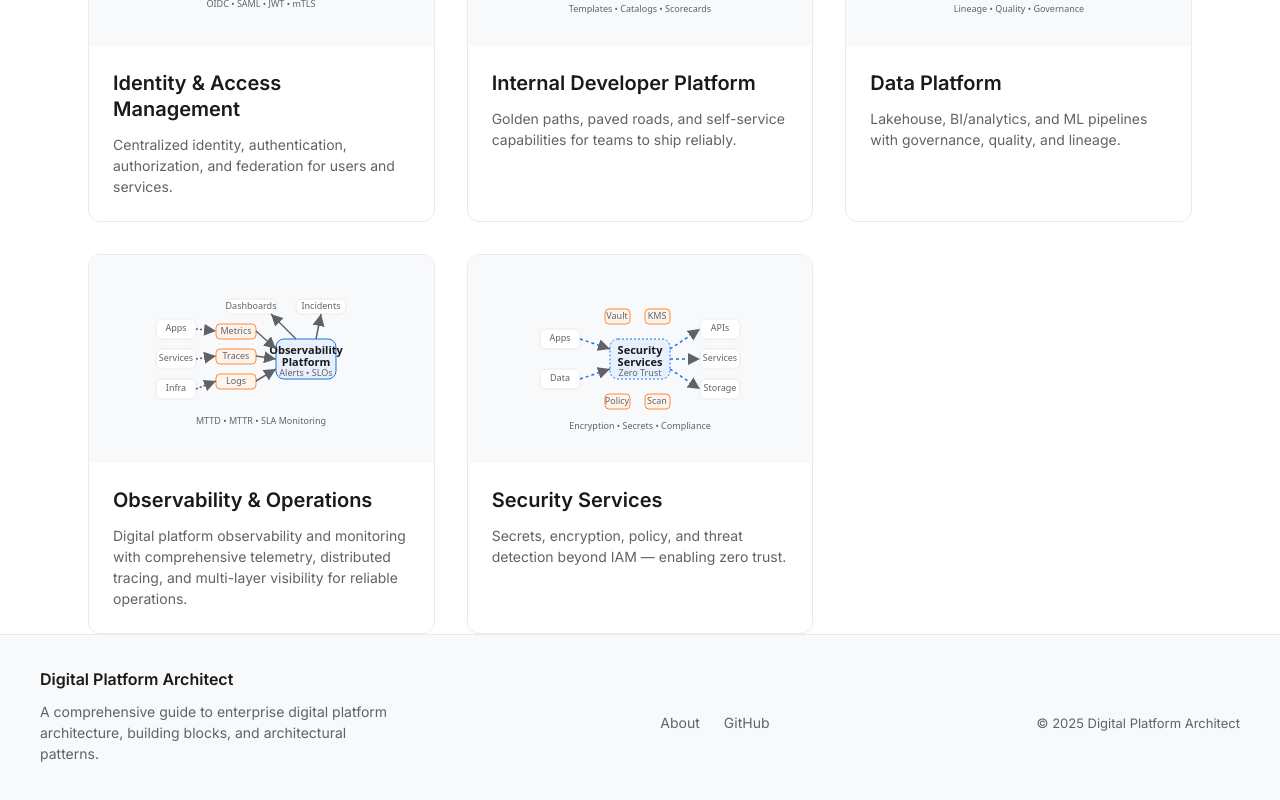
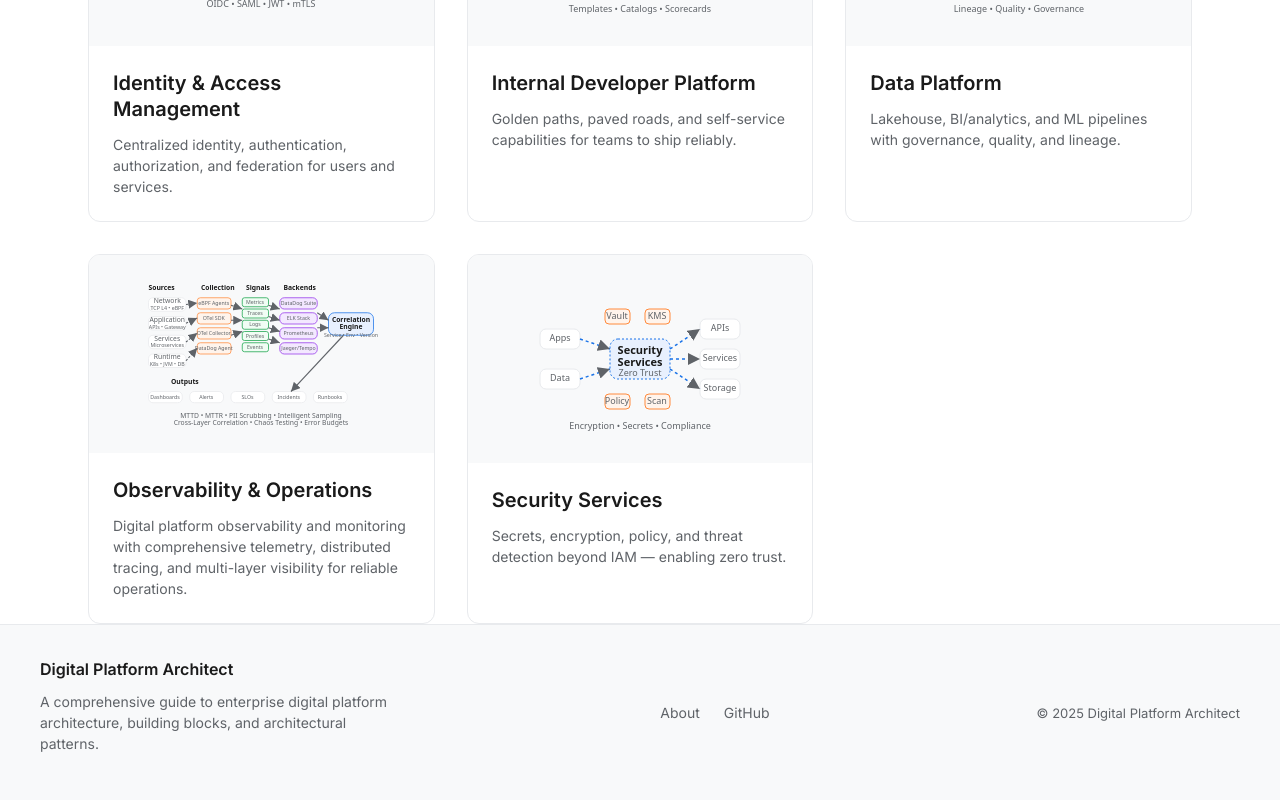
Before and after one commit to lahirugmg/digitalplatformarchitect, a Next.js app: page /blocks in a window 1280 px wide. Shown: the part 891-1691 px from the top of the page. Built offline with nearby package versions, Linux system fonts and the light colour scheme.

Commit message:
Improvements

```diff
--- a/app/solutions/page.tsx
+++ b/app/solutions/page.tsx
@@ -19,6 +19,7 @@ export default function SolutionsPage() {
             perspectives connect so stakeholders, architects, and engineers collaborate effectively.
           </p>
           <nav className="solutions-toc" aria-label="Solutions navigation">
+            <a href="#explore-architecture" className="toc-link">Explore Layers</a>
             <a href="#audience-roles" className="toc-link">Audience & Roles</a>
             <a href="#business-architecture" className="toc-link">Business Architecture</a>
             <a href="#solution-architecture" className="toc-link">Solution Architecture</a>
@@ -37,7 +38,7 @@ export default function SolutionsPage() {
               <h2>Explore Architecture Layers</h2>
             </div>
             <div className="section-content">
-              <ArchitectureExplorer />
+              <ArchitectureExplorer defaultRole="architect" />
             </div>
           </div>
         </section>
--- a/components/ArchitectureExplorer.tsx
+++ b/components/ArchitectureExplorer.tsx
@@ -153,8 +153,8 @@ function collapseToLevel(root: ArchNode, maxLevel: number) {
 }
 function toggleNode(n: any) { if (n.children) { n._children = n.children; n.children = null; } else { n.children = n._children; n._children = null; } }
 
-export function ArchitectureExplorer({ data }: { data?: ArchNode }) {
-  const [rolePreset, setRolePreset] = useState<RolePreset>("business");
+export function ArchitectureExplorer({ data, defaultRole = "business" }: { data?: ArchNode; defaultRole?: RolePreset }) {
+  const [rolePreset, setRolePreset] = useState<RolePreset>(defaultRole);
   const [maxLevel, setMaxLevel] = useState<number>(2);
   const svgRef = useRef<SVGSVGElement | null>(null);
   const gRef = useRef<SVGGElement | null>(null);
--- a/components/diagrams/blocks/ObservabilityDiagram.tsx
+++ b/components/diagrams/blocks/ObservabilityDiagram.tsx
@@ -1,14 +1,19 @@
 export function ObservabilityDiagram() {
   return (
-    <svg viewBox="0 0 240 160" role="img" aria-label="Observability & Operations overview">
+    <svg viewBox="0 0 320 200" role="img" aria-label="Comprehensive Observability & Operations Architecture">
       <style>{`
         .label { fill: var(--text); font: 600 11px system-ui; }
+        .label-sm { fill: var(--text); font: 600 9px system-ui; }
         .subtle { fill: var(--text-secondary); font: 500 9px system-ui; }
+        .micro { fill: var(--text-secondary); font: 400 7px system-ui; }
         .box { fill: var(--surface); stroke: var(--border); rx: 6; ry: 6; }
-        .observability { fill: var(--primary-light); stroke: var(--primary); rx: 8; ry: 8; }
-        .telemetry { fill: var(--orange-light); stroke: var(--orange); rx: 4; ry: 4; }
+        .platform { fill: var(--primary-light); stroke: var(--primary); rx: 8; ry: 8; }
+        .collector { fill: var(--orange-light); stroke: var(--orange); rx: 4; ry: 4; }
+        .backend { fill: var(--purple-light); stroke: var(--purple); rx: 6; ry: 6; }
+        .signal { fill: var(--green-light); stroke: var(--green); rx: 3; ry: 3; }
         .edge { stroke: var(--text-secondary); stroke-width: 1.5; marker-end: url(#arrow); }
-        .data-flow { stroke-dasharray: 2,2; }
+        .data-flow { stroke-dasharray: 3,2; stroke: var(--primary); }
+        .correlation { stroke: var(--purple); stroke-width: 2; }
       `}</style>
 
       <defs>
@@ -17,55 +22,129 @@ export function ObservabilityDiagram() {
         </marker>
       </defs>
 
-      {/* Applications */}
-      <rect x="15" y="40" width="40" height="20" className="box" />
-      <text x="35" y="52" textAnchor="middle" className="subtle">Apps</text>
+      {/* Multi-Layer Sources */}
+      <text x="10" y="15" className="label-sm">Sources</text>
 
-      <rect x="15" y="70" width="40" height="20" className="box" />
+      {/* Network Layer */}
+      <rect x="10" y="25" width="50" height="18" className="box" />
+      <text x="35" y="32" textAnchor="middle" className="subtle">Network</text>
+      <text x="35" y="41" textAnchor="middle" className="micro">TCP L4 • eBPF</text>
+
+      {/* Application Layer */}
+      <rect x="10" y="50" width="50" height="18" className="box" />
+      <text x="35" y="57" textAnchor="middle" className="subtle">Application</text>
+      <text x="35" y="66" textAnchor="middle" className="micro">APIs • Gateway</text>
+
+      {/* Service Layer */}
+      <rect x="10" y="75" width="50" height="18" className="box" />
       <text x="35" y="82" textAnchor="middle" className="subtle">Services</text>
+      <text x="35" y="91" textAnchor="middle" className="micro">Microservices</text>
 
-      <rect x="15" y="100" width="40" height="20" className="box" />
-      <text x="35" y="112" textAnchor="middle" className="subtle">Infra</text>
+      {/* Infrastructure Layer */}
+      <rect x="10" y="100" width="50" height="18" className="box" />
+      <text x="35" y="107" textAnchor="middle" className="subtle">Runtime</text>
+      <text x="35" y="116" textAnchor="middle" className="micro">K8s • JVM • DB</text>
 
-      {/* Telemetry Collection */}
-      <rect x="75" y="45" width="40" height="15" className="telemetry" />
-      <text x="95" y="55" textAnchor="middle" className="subtle">Metrics</text>
+      {/* Collectors */}
+      <text x="80" y="15" className="label-sm">Collection</text>
 
-      <rect x="75" y="70" width="40" height="15" className="telemetry" />
-      <text x="95" y="80" textAnchor="middle" className="subtle">Traces</text>
+      <rect x="75" y="25" width="45" height="15" className="collector" />
+      <text x="97" y="35" textAnchor="middle" className="micro">eBPF Agents</text>
 
-      <rect x="75" y="95" width="40" height="15" className="telemetry" />
-      <text x="95" y="105" textAnchor="middle" className="subtle">Logs</text>
+      <rect x="75" y="45" width="45" height="15" className="collector" />
+      <text x="97" y="55" textAnchor="middle" className="micro">OTel SDK</text>
 
-      {/* Observability Platform */}
-      <rect x="135" y="60" width="60" height="40" className="observability" />
-      <text x="165" y="75" textAnchor="middle" className="label">Observability</text>
-      <text x="165" y="87" textAnchor="middle" className="label">Platform</text>
-      <text x="165" y="97" textAnchor="middle" className="subtle">Alerts • SLOs</text>
+      <rect x="75" y="65" width="45" height="15" className="collector" />
+      <text x="97" y="75" textAnchor="middle" className="micro">OTel Collector</text>
+
+      <rect x="75" y="85" width="45" height="15" className="collector" />
+      <text x="97" y="95" textAnchor="middle" className="micro">DataDog Agent</text>
+
+      {/* Signals */}
+      <text x="140" y="15" className="label-sm">Signals</text>
+
+      <rect x="135" y="25" width="35" height="12" className="signal" />
+      <text x="152" y="33" textAnchor="middle" className="micro">Metrics</text>
+
+      <rect x="135" y="40" width="35" height="12" className="signal" />
+      <text x="152" y="48" textAnchor="middle" className="micro">Traces</text>
+
+      <rect x="135" y="55" width="35" height="12" className="signal" />
+      <text x="152" y="63" textAnchor="middle" className="micro">Logs</text>
+
+      <rect x="135" y="70" width="35" height="12" className="signal" />
+      <text x="152" y="78" textAnchor="middle" className="micro">Profiles</text>
+
+      <rect x="135" y="85" width="35" height="12" className="signal" />
+      <text x="152" y="93" textAnchor="middle" className="micro">Events</text>
+
+      {/* Backends */}
+      <text x="190" y="15" className="label-sm">Backends</text>
+
+      <rect x="185" y="25" width="50" height="15" className="backend" />
+      <text x="210" y="35" textAnchor="middle" className="micro">DataDog Suite</text>
+
+      <rect x="185" y="45" width="50" height="15" className="backend" />
+      <text x="210" y="55" textAnchor="middle" className="micro">ELK Stack</text>
+
+      <rect x="185" y="65" width="50" height="15" className="backend" />
+      <text x="210" y="75" textAnchor="middle" className="micro">Prometheus</text>
+
+      <rect x="185" y="85" width="50" height="15" className="backend" />
+      <text x="210" y="95" textAnchor="middle" className="micro">Jaeger/Tempo</text>
+
+      {/* Correlation Engine */}
+      <rect x="250" y="45" width="60" height="30" className="platform" />
+      <text x="280" y="57" textAnchor="middle" className="label-sm">Correlation</text>
+      <text x="280" y="67" textAnchor="middle" className="label-sm">Engine</text>
+      <text x="280" y="77" textAnchor="middle" className="micro">Service • Env • Version</text>
 
       {/* Outputs */}
-      <rect x="85" y="20" width="50" height="15" className="box" />
-      <text x="110" y="30" textAnchor="middle" className="subtle">Dashboards</text>
+      <text x="40" y="140" className="label-sm">Outputs</text>
 
-      <rect x="155" y="20" width="50" height="15" className="box" />
-      <text x="180" y="30" textAnchor="middle" className="subtle">Incidents</text>
+      <rect x="10" y="150" width="45" height="15" className="box" />
+      <text x="32" y="160" textAnchor="middle" className="micro">Dashboards</text>
 
-      {/* Data collection */}
-      <line x1="55" y1="50" x2="75" y2="52" className="edge data-flow" />
-      <line x1="55" y1="80" x2="75" y2="77" className="edge data-flow" />
-      <line x1="55" y1="110" x2="75" y2="102" className="edge data-flow" />
+      <rect x="65" y="150" width="45" height="15" className="box" />
+      <text x="87" y="160" textAnchor="middle" className="micro">Alerts</text>
 
-      {/* Telemetry to platform */}
-      <line x1="115" y1="52" x2="135" y2="70" className="edge" />
-      <line x1="115" y1="77" x2="135" y2="80" className="edge" />
-      <line x1="115" y1="102" x2="135" y2="90" className="edge" />
+      <rect x="120" y="150" width="45" height="15" className="box" />
+      <text x="142" y="160" textAnchor="middle" className="micro">SLOs</text>
 
-      {/* Alerting */}
-      <line x1="155" y1="60" x2="130" y2="35" className="edge" />
-      <line x1="175" y1="60" x2="180" y2="35" className="edge" />
+      <rect x="175" y="150" width="45" height="15" className="box" />
+      <text x="197" y="160" textAnchor="middle" className="micro">Incidents</text>
+
+      <rect x="230" y="150" width="45" height="15" className="box" />
+      <text x="252" y="160" textAnchor="middle" className="micro">Runbooks</text>
+
+      {/* Data Flows */}
+      {/* Sources to Collectors */}
+      <line x1="60" y1="34" x2="75" y2="32" className="edge data-flow" />
+      <line x1="60" y1="59" x2="75" y2="52" className="edge data-flow" />
+      <line x1="60" y1="84" x2="75" y2="72" className="edge data-flow" />
+      <line x1="60" y1="109" x2="75" y2="92" className="edge data-flow" />
+
+      {/* Collectors to Signals */}
+      <line x1="120" y1="35" x2="135" y2="40" className="edge" />
+      <line x1="120" y1="55" x2="135" y2="55" className="edge" />
+      <line x1="120" y1="75" x2="135" y2="70" className="edge" />
+
+      {/* Signals to Backends */}
+      <line x1="170" y1="35" x2="185" y2="40" className="edge" />
+      <line x1="170" y1="50" x2="185" y2="55" className="edge" />
+      <line x1="170" y1="65" x2="185" y2="70" className="edge" />
+      <line x1="170" y1="80" x2="185" y2="85" className="edge" />
+
+      {/* Backends to Correlation */}
+      <line x1="235" y1="45" x2="250" y2="55" className="edge correlation" />
+      <line x1="235" y1="65" x2="250" y2="65" className="edge correlation" />
+
+      {/* Correlation to Outputs */}
+      <line x1="270" y1="75" x2="200" y2="150" className="edge" />
 
       {/* Features */}
-      <text x="120" y="145" textAnchor="middle" className="subtle">MTTD • MTTR • SLA Monitoring</text>
+      <text x="160" y="185" textAnchor="middle" className="subtle">MTTD • MTTR • PII Scrubbing • Intelligent Sampling</text>
+      <text x="160" y="195" textAnchor="middle" className="subtle">Cross-Layer Correlation • Chaos Testing • Error Budgets</text>
     </svg>
   );
 }
```
